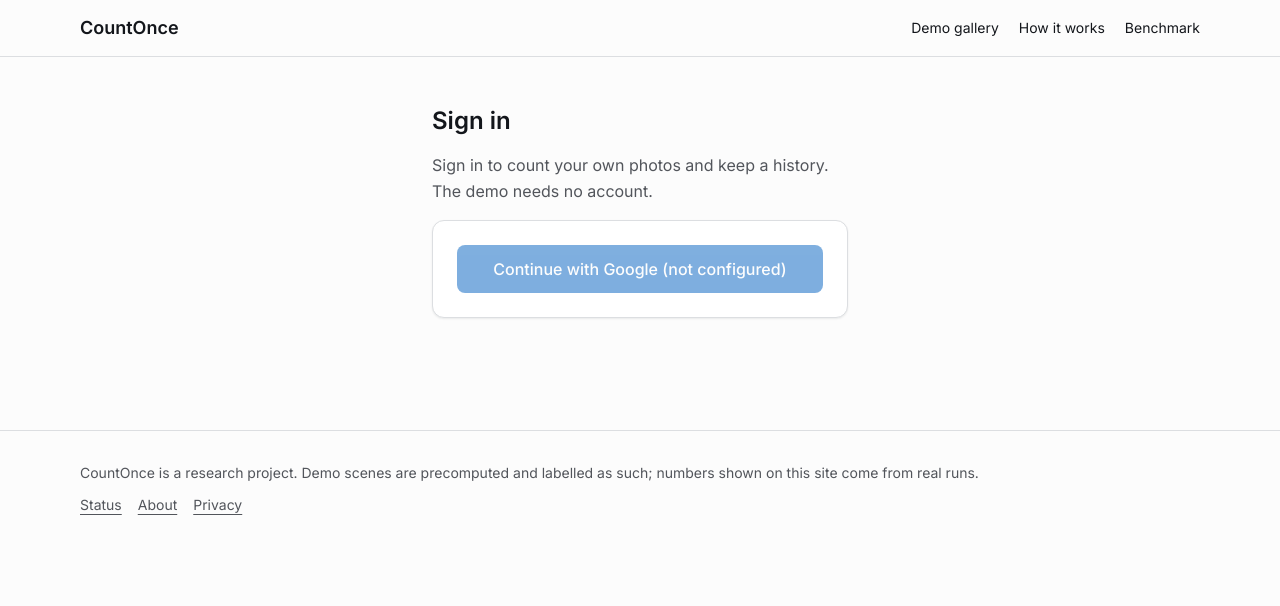
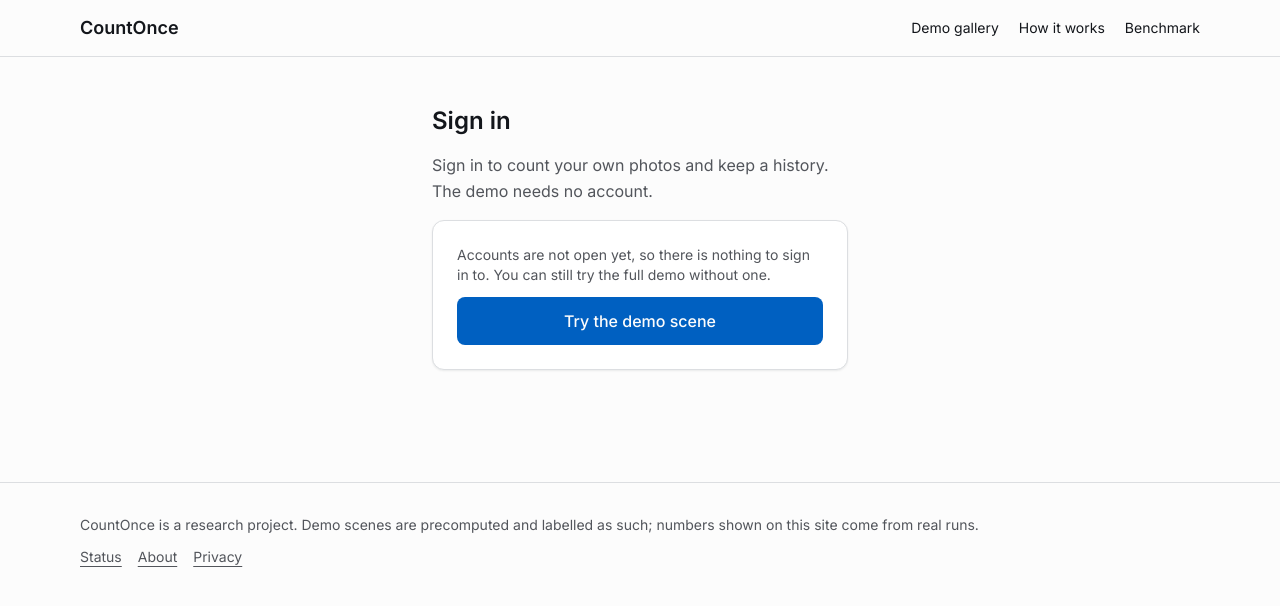
Before and after one commit to shreev2703/countonce, a Next.js app in the folder web/: page /signin in a window 1280 px wide. Shown: the top 606 px of the page. Built offline with nearby package versions, Linux system fonts and the light colour scheme; no server answers.

Commit message:
fix(web): replace dead sign-in button with demo link after Playwright audit

```diff
--- a/web/src/app/signin/page.tsx
+++ b/web/src/app/signin/page.tsx
@@ -1,3 +1,4 @@
+import Link from "next/link";
 import { PageShell } from "@/components/chrome/site-chrome";
 import { Button } from "@/components/ui/button";
 import { Card } from "@/components/ui/card";
@@ -35,9 +36,12 @@ export default async function SignInPage({ searchParams }: { searchParams: Promi
               <a href={`/api/auth/google?next=${encodeURIComponent(dest)}`}>Continue with Google</a>
             </Button>
           ) : (
-            <Button size="lg" disabled>
-              Continue with Google (not configured)
-            </Button>
+            <div className="flex flex-col gap-3" data-testid="signin-unavailable">
+              <p className="text-sm text-muted-foreground">Accounts are not open yet, so there is nothing to sign in to. You can still try the full demo without one.</p>
+              <Button asChild size="lg">
+                <Link href="/demo/tiny">Try the demo scene</Link>
+              </Button>
+            </div>
           )}
           {dev && (
             <form action="/api/auth/dev" method="post" className="flex flex-col gap-2 border-t border-border pt-3" data-testid="dev-signin">
```
